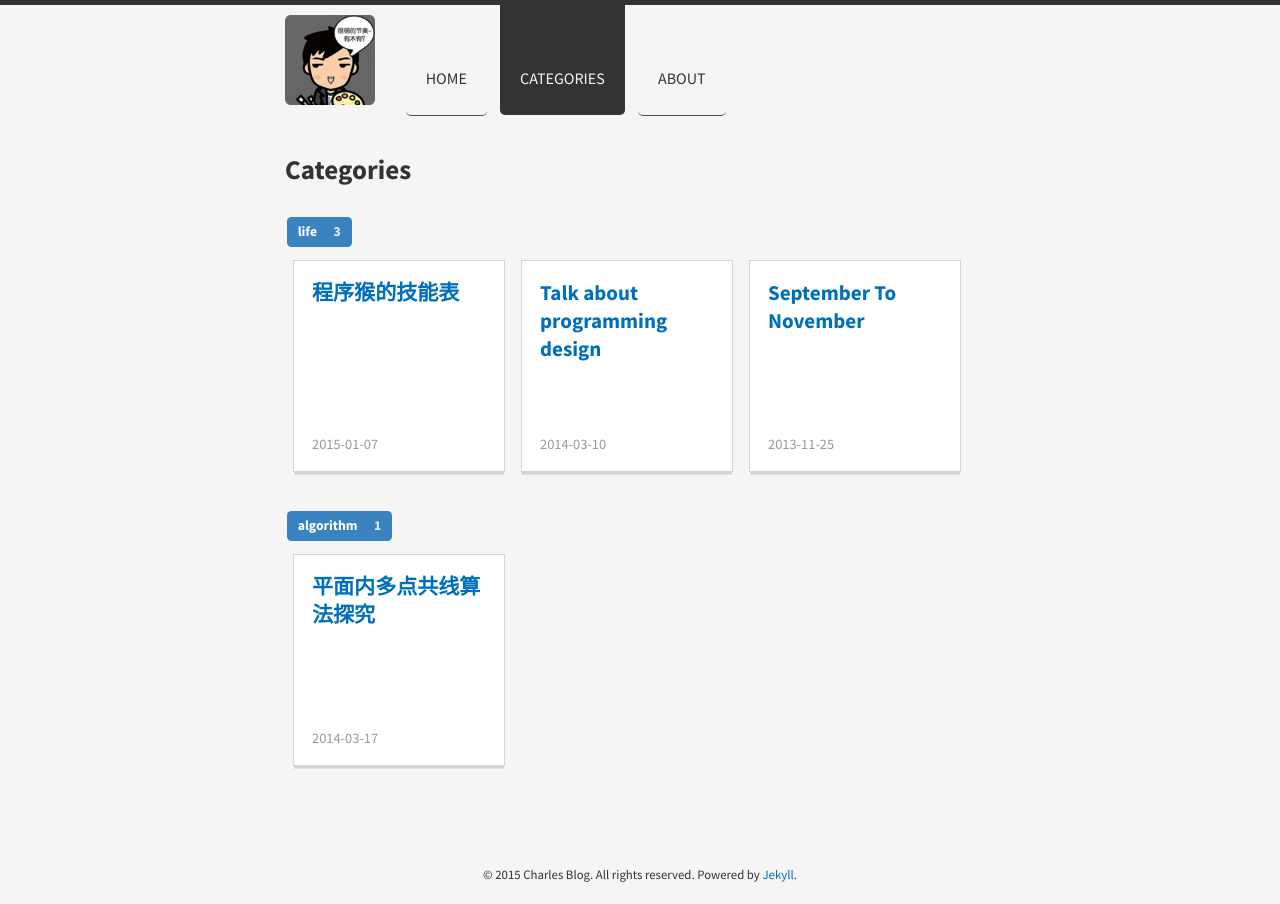
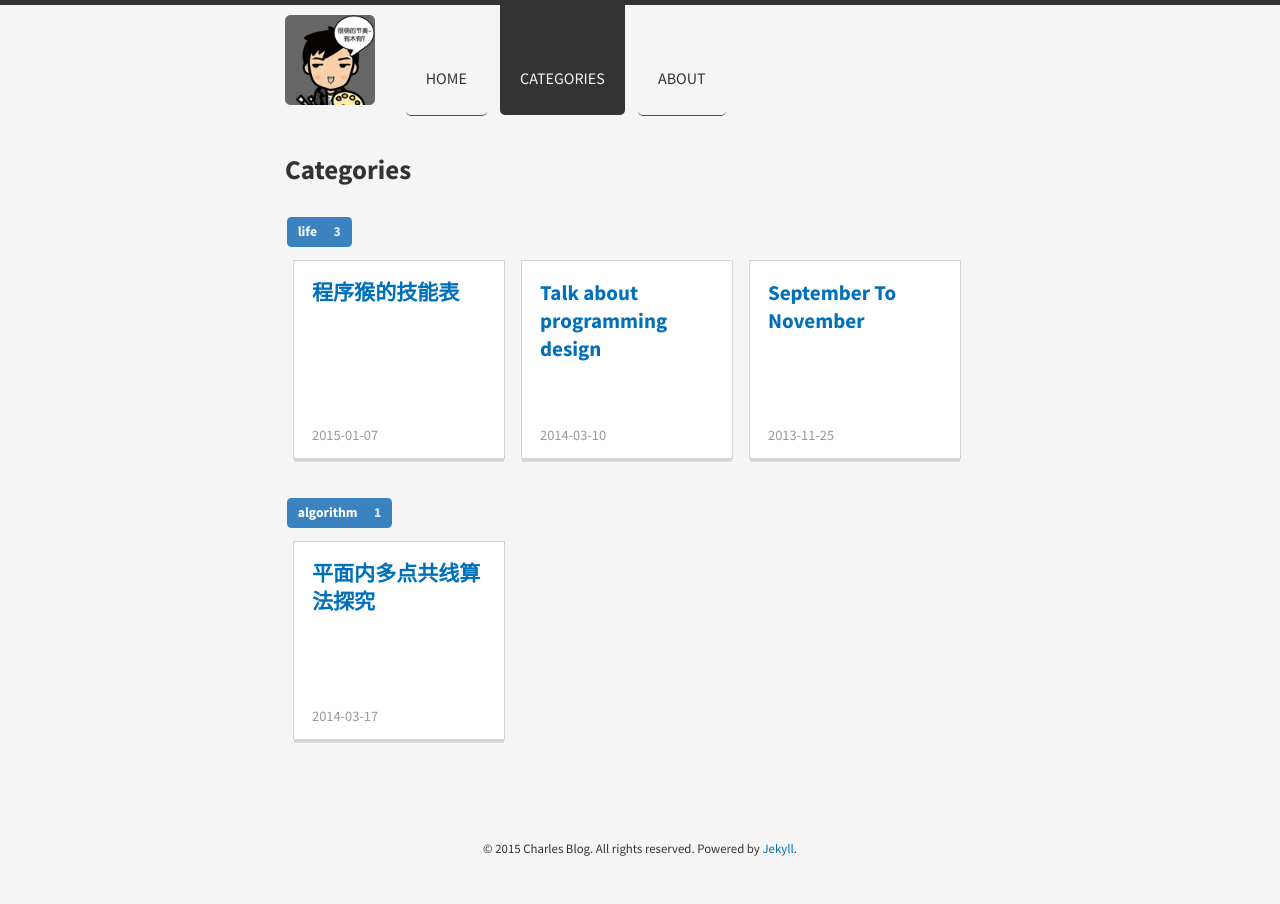
Before and after one commit to JavaCS3/blog, a Jekyll site: the page built from categories/index.html, in a window 1280 px wide. Built offline with Jekyll 4.4.1, drawn with Linux system fonts in a browser that asks for light colours; nearby versions of some CDN libraries; Markdown is read by kramdown in place of the engine named in the settings.

Commit message:
refine card extra

```diff
--- a/public/css/main.scss
+++ b/public/css/main.scss
@@ -305,7 +305,8 @@ dl,
 }
 
 .card > .extra {
-  height: 60px;
+  height: auto;
+  padding: 0.5em 1em;
 }
 
 /* label */
```
